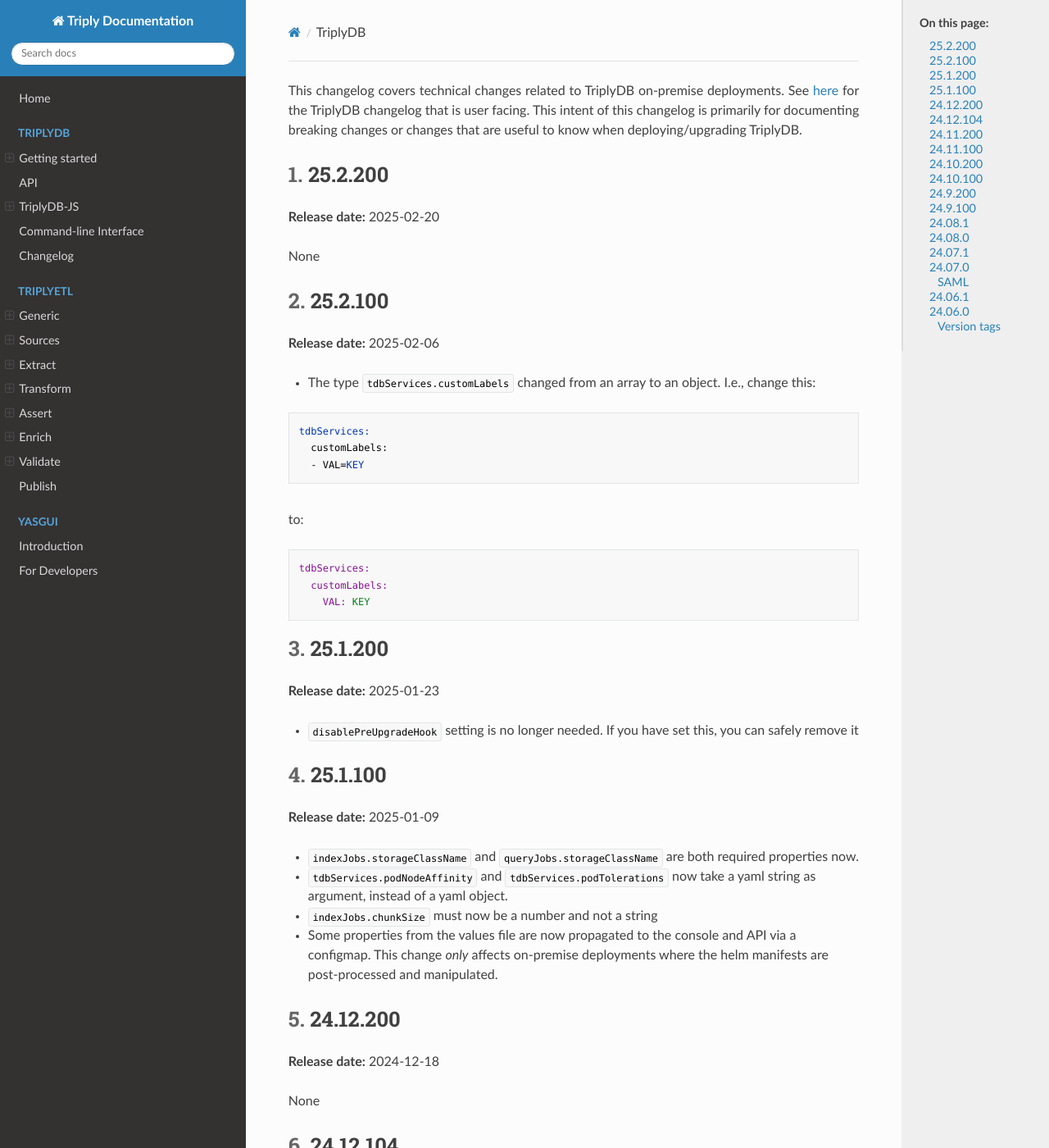
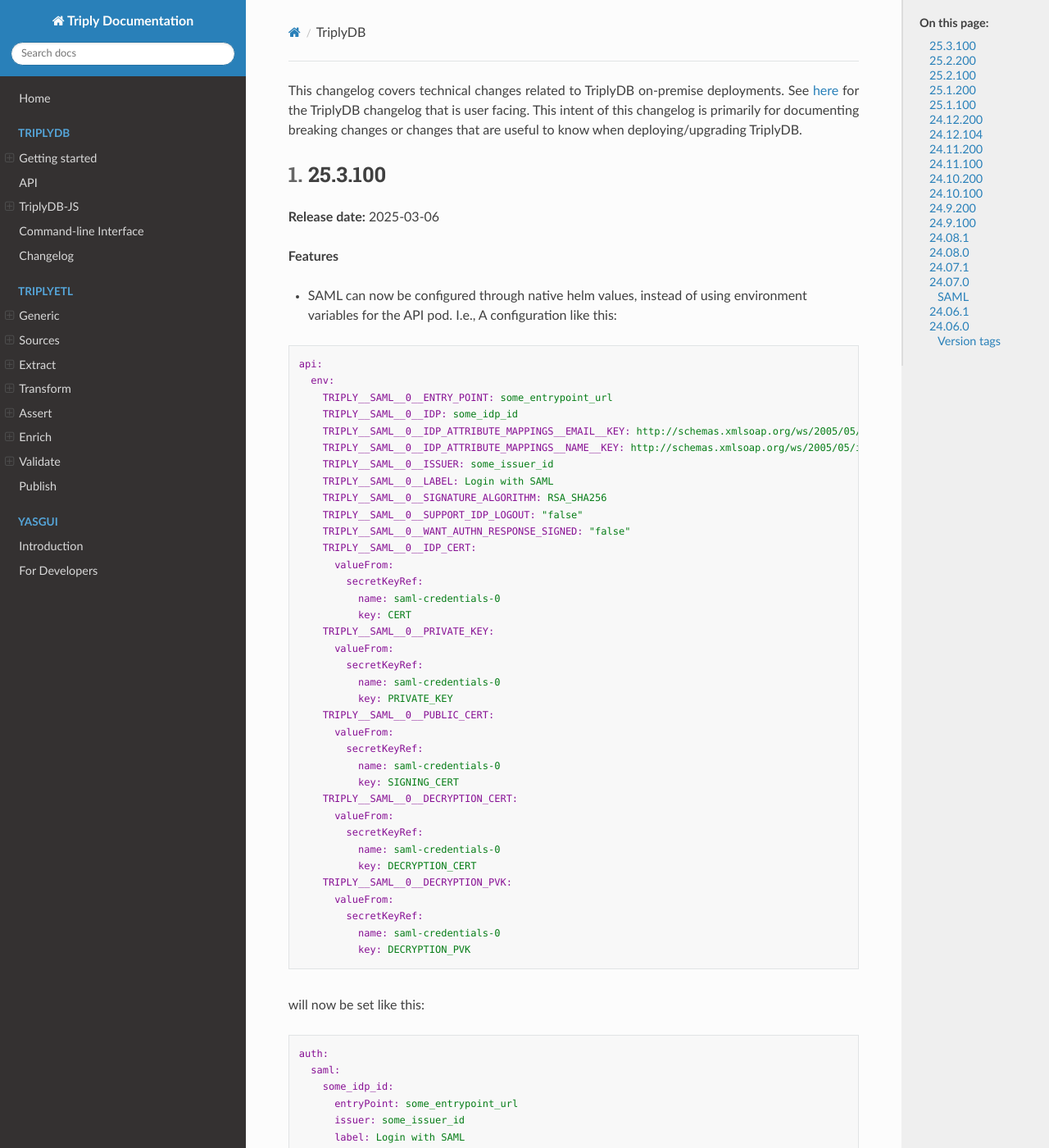
Before and after one commit to TriplyDB/Documentation, an MkDocs documentation site: the page built from docs/triplydb-technical-changelog/index.md, in a window 1280 px wide and 1400 px high. Shown: the whole window at 82% size. Built offline with MkDocs 1.6.1, drawn with Linux system fonts in a browser that asks for light colours; some of the changed text lies outside the part shown.

Commit message:
Added SAML helm value changes to changelog 25.3.100

````diff
--- a/docs/triplydb-technical-changelog/index.md
+++ b/docs/triplydb-technical-changelog/index.md
@@ -9,13 +9,85 @@
 This intent of this changelog is primarily for documenting breaking changes or changes
 that are useful to know when deploying/upgrading TriplyDB.
 
+## 25.3.100 {#25.3.100}
+
+**Release date:** 2025-03-06
+
+**Features**
+
+- SAML can now be configured through native helm values, instead of using environment variables for the API pod. I.e., A configuration like this:
+```yaml
+api:
+  env:
+    TRIPLY__SAML__0__ENTRY_POINT: some_entrypoint_url
+    TRIPLY__SAML__0__IDP: some_idp_id
+    TRIPLY__SAML__0__IDP_ATTRIBUTE_MAPPINGS__EMAIL__KEY: http://schemas.xmlsoap.org/ws/2005/05/identity/claims/emailaddress
+    TRIPLY__SAML__0__IDP_ATTRIBUTE_MAPPINGS__NAME__KEY: http://schemas.xmlsoap.org/ws/2005/05/identity/claims/nameidentifier
+    TRIPLY__SAML__0__ISSUER: some_issuer_id
+    TRIPLY__SAML__0__LABEL: Login with SAML
+    TRIPLY__SAML__0__SIGNATURE_ALGORITHM: RSA_SHA256
+    TRIPLY__SAML__0__SUPPORT_IDP_LOGOUT: "false"
+    TRIPLY__SAML__0__WANT_AUTHN_RESPONSE_SIGNED: "false"
+    TRIPLY__SAML__0__IDP_CERT:
+      valueFrom:
+        secretKeyRef:
+          name: saml-credentials-0
+          key: CERT
+    TRIPLY__SAML__0__PRIVATE_KEY:
+      valueFrom:
+        secretKeyRef:
+          name: saml-credentials-0
+          key: PRIVATE_KEY
+    TRIPLY__SAML__0__PUBLIC_CERT:
+      valueFrom:
+        secretKeyRef:
+          name: saml-credentials-0
+          key: SIGNING_CERT
+    TRIPLY__SAML__0__DECRYPTION_CERT:
+      valueFrom:
+        secretKeyRef:
+          name: saml-credentials-0
+          key: DECRYPTION_CERT
+    TRIPLY__SAML__0__DECRYPTION_PVK:
+      valueFrom:
+        secretKeyRef:
+          name: saml-credentials-0
+          key: DECRYPTION_PVK
+```
+will now be set like this:
+```yaml
+auth:
+  saml:
+    some_idp_id:
+      entryPoint: some_entrypoint_url
+      issuer: some_issuer_id
+      label: Login with SAML
+      signatureAlgorithm: RSA_SHA256
+      idpAttributeMappings:
+        email:
+          key: http://schemas.xmlsoap.org/ws/2005/05/identity/claims/emailaddress
+        name:
+          key: http://schemas.xmlsoap.org/ws/2005/05/identity/claims/nameidentifier
+      additionalConfig:
+        wantAuthnResponseSigned: false
+        supportIdpLogout: false
+      idpCertSecret:
+        name: saml-credentials-0
+        key: CERT
+      spCertSecret:
+        name: saml-sp-certs
+```
+
+Note that:
+
+- The IDP ID is now the key of the helm values object.
+- Certificates can only be set through secrets. For the IDP certificates this can be any secret with any field. For the SP certificate we expect a secret of type `TLS`, containing the private key and the public certificate.
 
 ## 25.2.200 {#25.2.200}
 
 **Release date:** 2025-02-20
 
 None
-
 
 ## 25.2.100 {#25.2.100}
 
````
